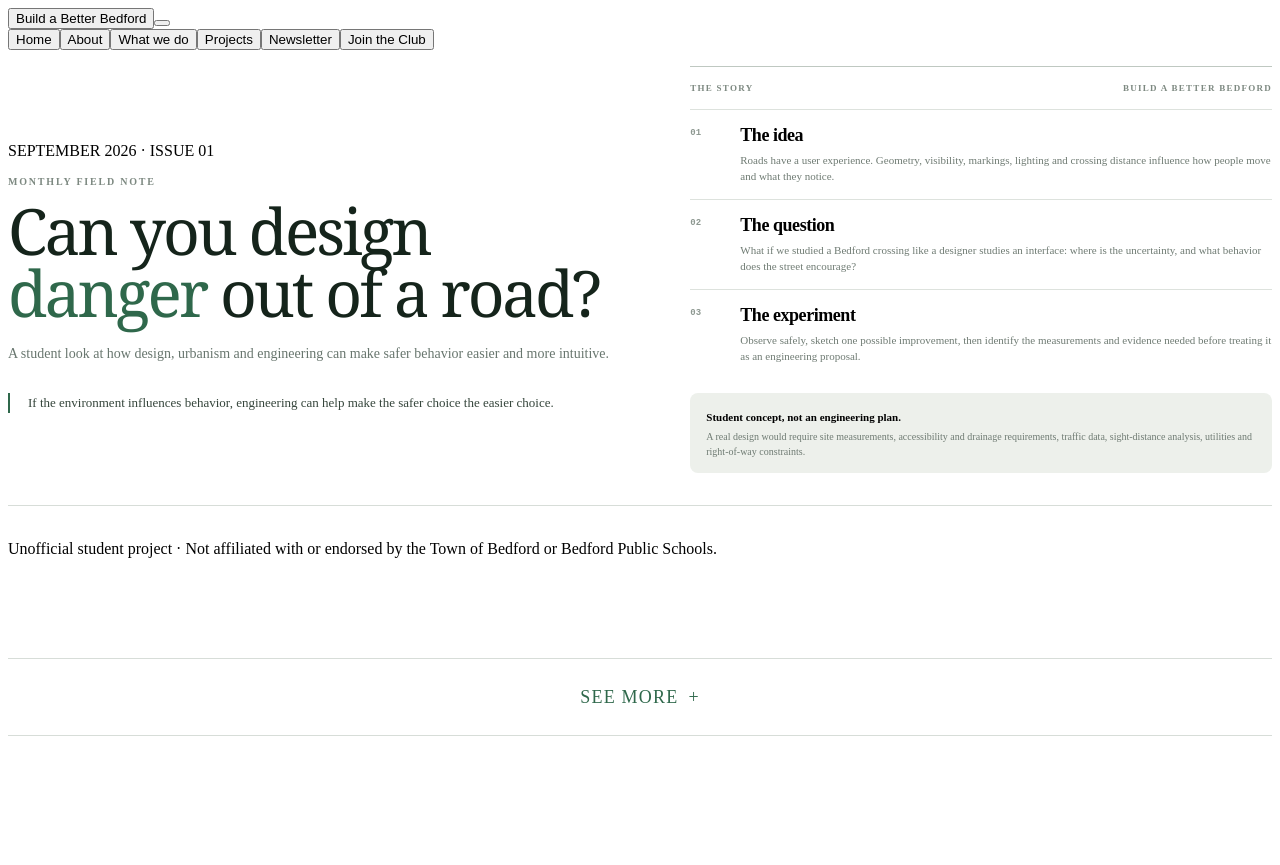
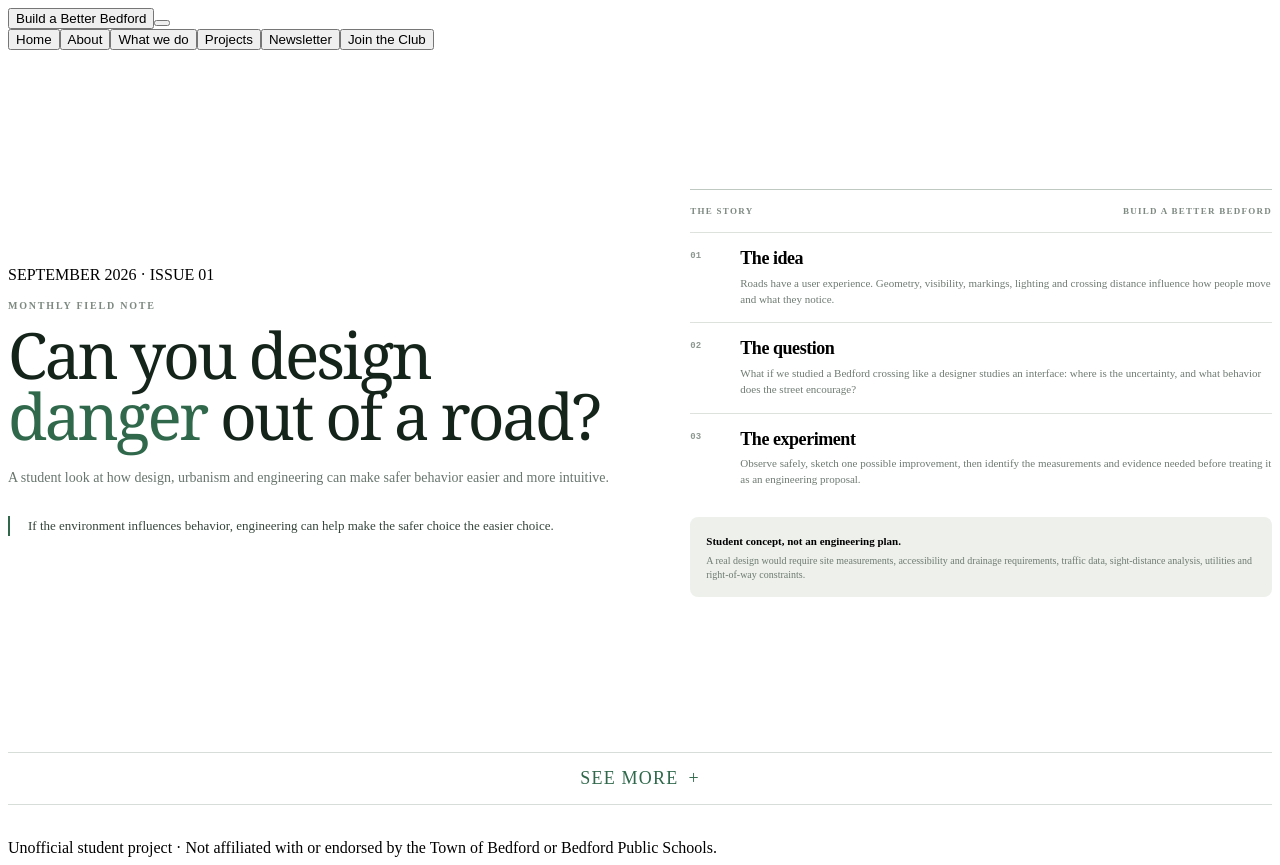
Before and after one commit to alexandraelizabethpominova-wq/build-a-better-bedford, a React (Vite) app: page / in a window 1280 px wide. Both pictures are taken after a click on the button "Newsletter". Before the commit the page ends 800 px from the top, so only its background shows below. Built offline with nearby package versions, Linux system fonts and the light colour scheme; the HTML template or start-up script is replaced by a standard one.

Commit message:
Keep newsletter hero unchanged and place simple drawer below

```diff
--- a/src/newsletter.css
+++ b/src/newsletter.css
@@ -36,3 +36,35 @@
     height:42px;
   }
 }
+
+/* Simple drawer below the unchanged opening newsletter view. */
+.newsletter-clean{
+  min-height:calc(100svh - 146px);
+}
+.newsletter-expand{
+  position:static;
+  width:100%;
+  margin:0 0 34px;
+  border-top:1px solid #d7ddd8;
+  border-bottom:1px solid #d7ddd8;
+}
+.newsletter-expand>summary{
+  position:static;
+  height:auto;
+  padding:15px 0;
+  background:#fff;
+  border:0;
+  backdrop-filter:none;
+}
+.newsletter-expand-panel{
+  margin-top:0;
+  padding-top:14px;
+}
+@media(max-width:760px){
+  .newsletter-clean{min-height:auto}
+  .newsletter-expand>summary{position:static;height:auto}
+}
+@media(max-height:720px) and (min-width:761px){
+  .newsletter-clean{min-height:calc(100svh - 102px)}
+  .newsletter-expand>summary{position:static;height:auto}
+}
```
